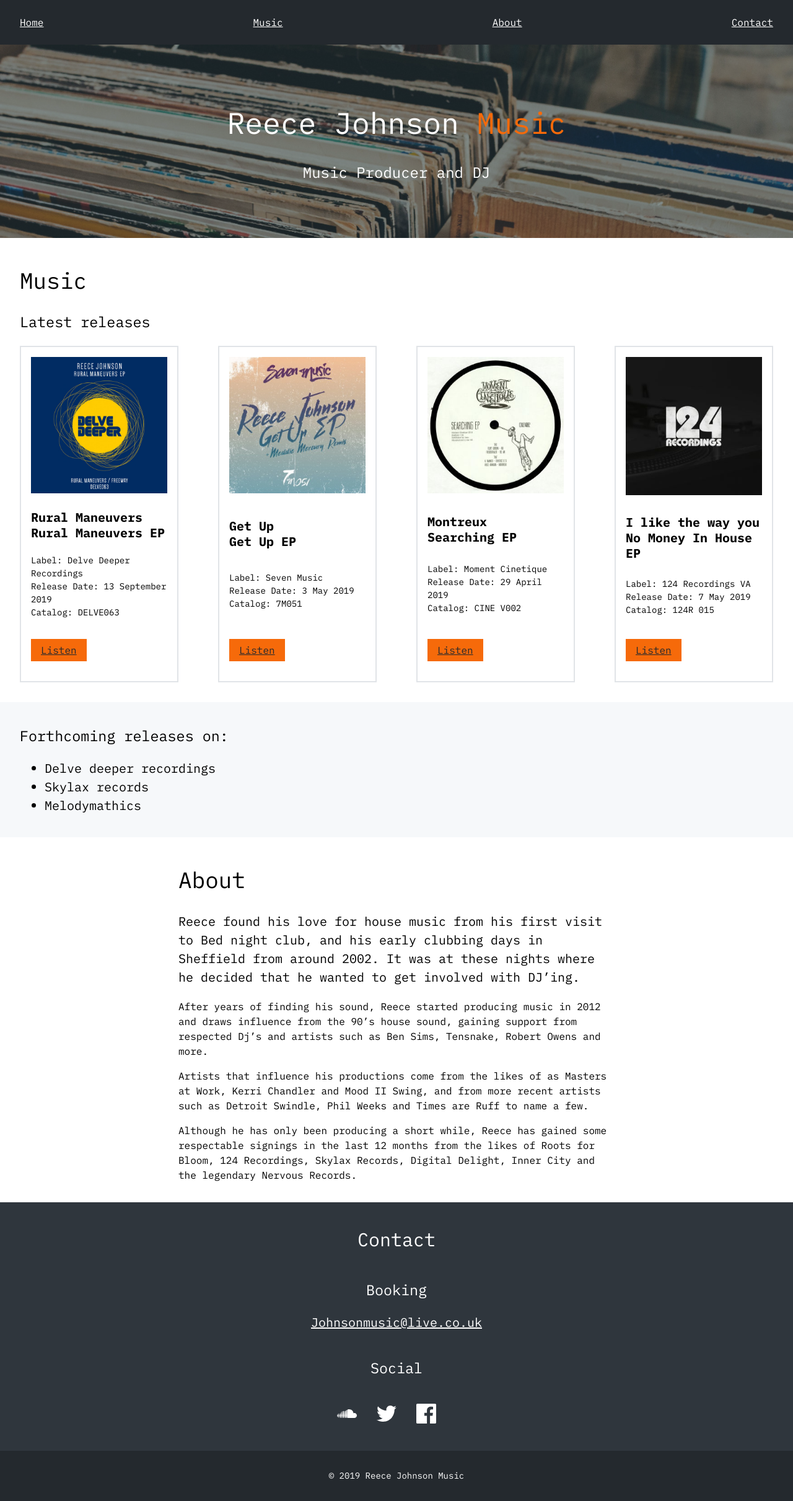
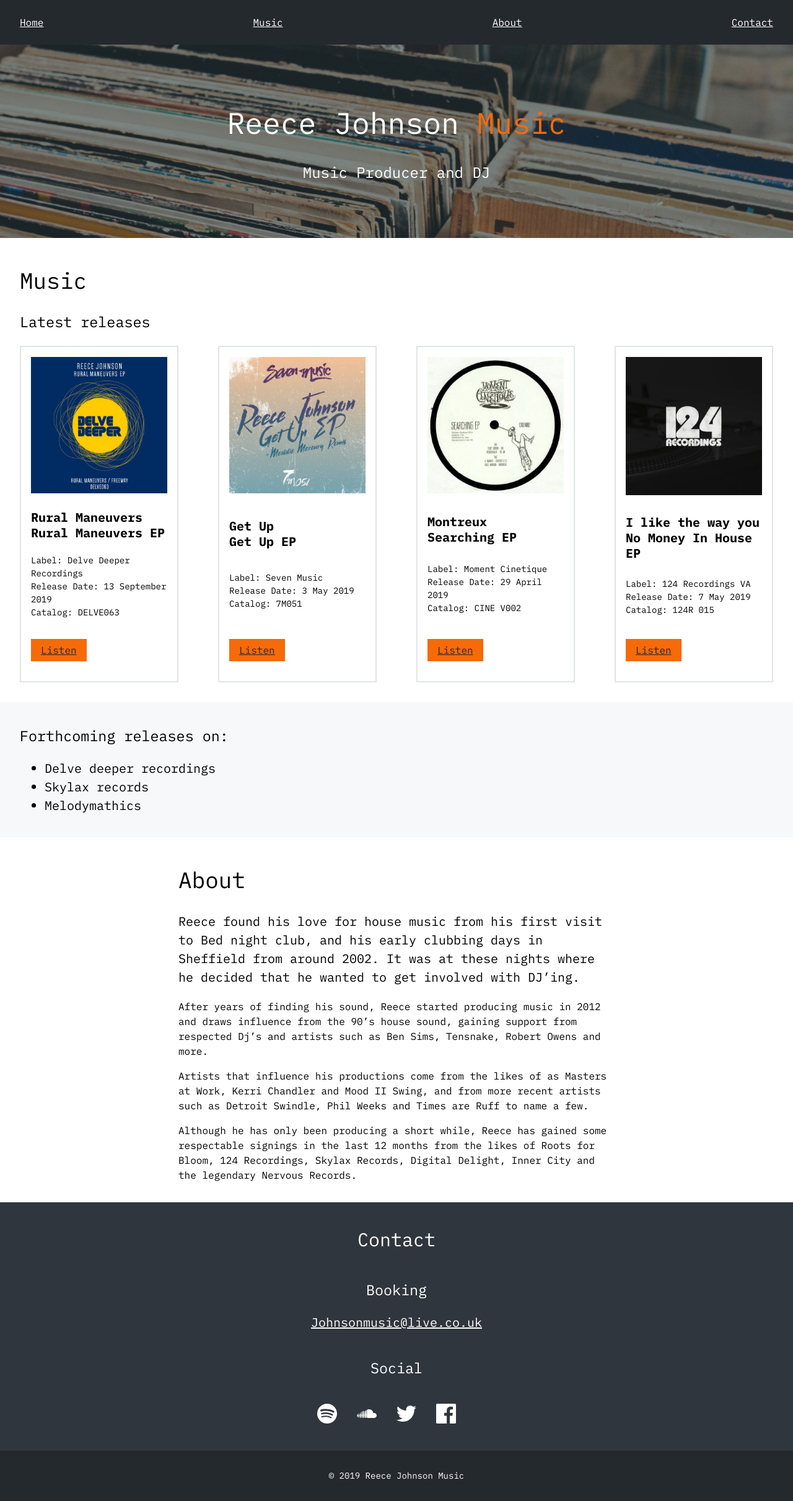
Before and after one commit to jnkly/reece-johnson, a Jekyll site: the page built from index.html, in a window 1280 px wide. Shown: the whole page at 62% size. Built offline with Jekyll 4.4.1, drawn with Linux system fonts in a browser that asks for light colours.

Commit message:
Update index.html

```diff
--- a/index.html
+++ b/index.html
@@ -104,6 +104,9 @@ layout: default
       <nav class="flex flex-column items-center" id="social-links">
         <ul class="lh-copy list pl0 flex flex-row items-center">
           <li>
+            <a class="mr4 hover dim" href="https://open.spotify.com/artist/4DZ3zbJjRdtVMpculRNFkN?si=TVgnRyhlRIqt5rmDaYtMWA"><img alt="spotify logo" class="w2" src="https://reecejohnsonmusic.co.uk/images/icon-spotify-white.svg"></a>
+          </li>
+          <li>
             <a class="mr4 hover dim" href="https://soundcloud.com/reecejohnsonmsc"><img alt="soundcloud logo" class="w2" src="https://reecejohnsonmusic.co.uk/images/icon-soundcloud-white.svg"></a>
           </li>
           <li>
```
